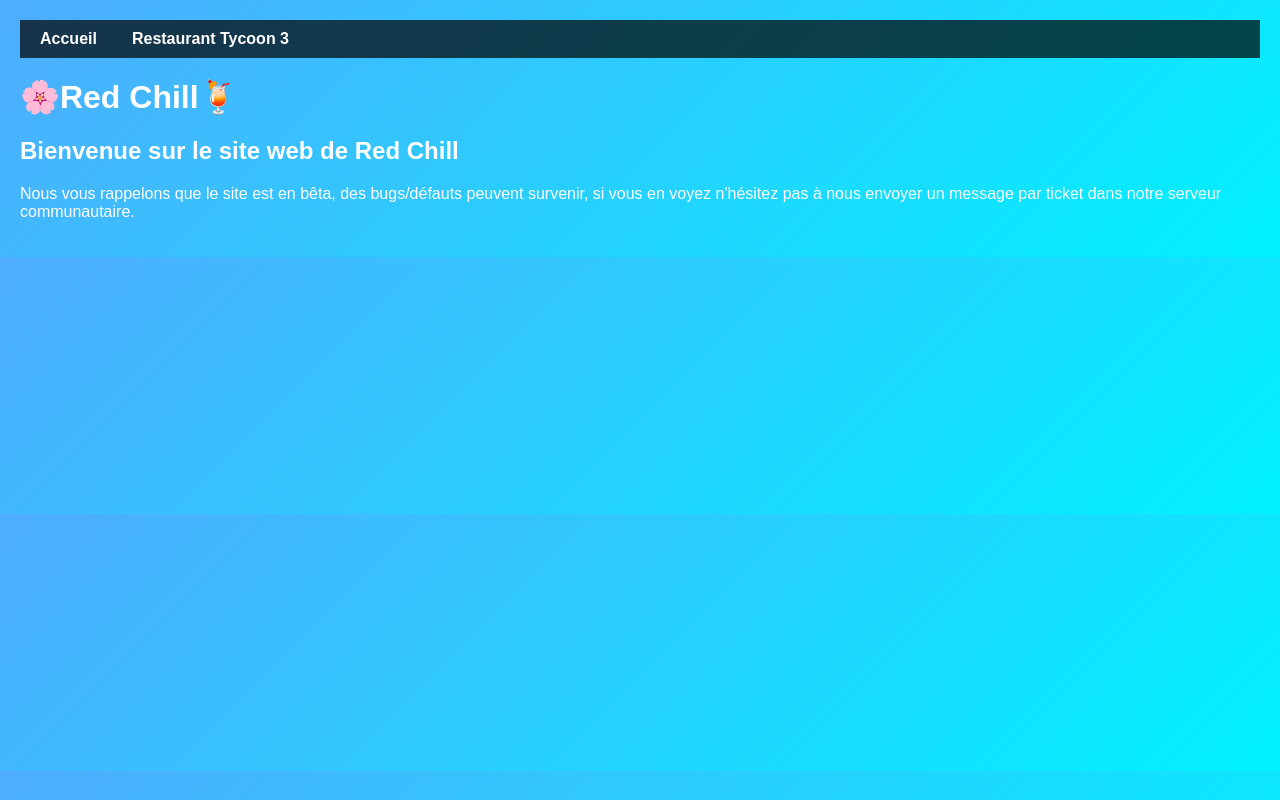
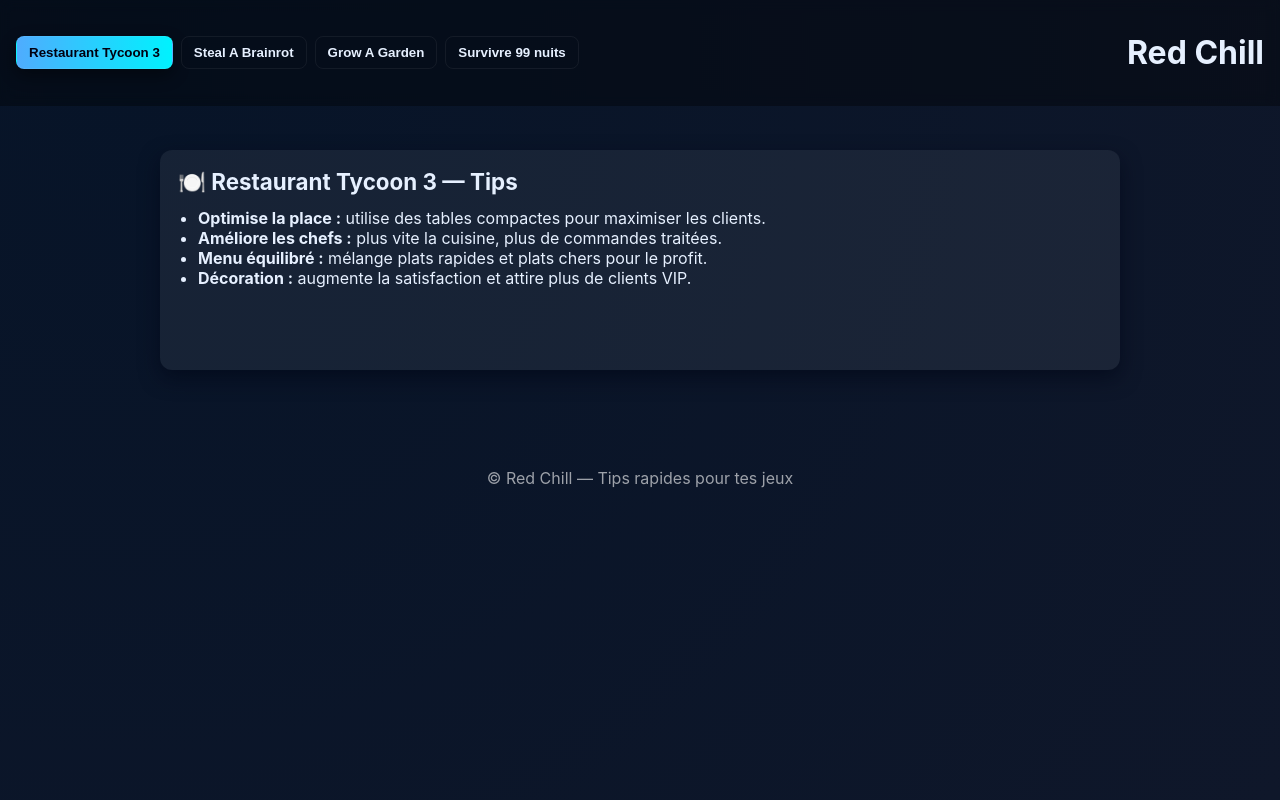
Before and after one commit to mohamedhamzac/redchill, a plain HTML site: page index.html in a window 1280 px wide. Drawn offline with Linux system fonts and the light colour scheme.

Commit message:
Ajout site tips jeux

```diff
--- a/index.html
+++ b/index.html
@@ -1,21 +1,73 @@
 <!DOCTYPE html>
 <html lang="fr">
 <head>
-  <meta charset="UTF-8">
-  <title>Red Chill</title>
-  <link rel="stylesheet" href="style.css">
+  <meta charset="utf-8" />
+  <meta name="viewport" content="width=device-width,initial-scale=1" />
+  <title>Red Chill - Tips Jeux</title>
+  <link rel="stylesheet" href="style.css" />
+  <!-- favicon si tu as un logo.png -->
+  <link rel="icon" type="image/png" href="logo.png" />
 </head>
 <body>
-  <!-- Navigation -->
-  <nav>
-    <ul class="nav">
-      <li><a href="index.html">Accueil</a></li>
-      <li><a href="restaurant.html">Restaurant Tycoon 3</a></li>
-    </ul>
-  </nav>
+  <header>
+    <nav class="nav-left">
+      <button class="nav-btn active" data-target="restaurant">Restaurant Tycoon 3</button>
+      <button class="nav-btn" data-target="steal">Steal A Brainrot</button>
+      <button class="nav-btn" data-target="garden">Grow A Garden</button>
+      <button class="nav-btn" data-target="survive">Survivre 99 nuits</button>
+    </nav>
+    <div class="brand">
+      <img src="logo.png" alt="Red Chill" class="logo" onerror="this.style.display='none'">
+      <h1>Red Chill</h1>
+    </div>
+  </header>
 
-  <h1>🌸Red Chill🍹</h1>
-  <h2>Bienvenue sur le site web de Red Chill</h2>
-  <p>Nous vous rappelons que le site est en bêta, des bugs/défauts peuvent survenir, si vous en voyez n'hésitez pas à nous envoyer un message par ticket dans notre serveur communautaire.</p>
+  <main>
+    <section id="restaurant" class="page active">
+      <h2>🍽️ Restaurant Tycoon 3 — Tips</h2>
+      <ul>
+        <li><strong>Optimise la place :</strong> utilise des tables compactes pour maximiser les clients.</li>
+        <li><strong>Améliore les chefs :</strong> plus vite la cuisine, plus de commandes traitées.</li>
+        <li><strong>Menu équilibré :</strong> mélange plats rapides et plats chers pour le profit.</li>
+        <li><strong>Décoration :</strong> augmente la satisfaction et attire plus de clients VIP.</li>
+      </ul>
+    </section>
+
+    <section id="steal" class="page">
+      <h2>🧠 Steal A Brainrot — Tips</h2>
+      <ul>
+        <li><strong>Planifie tes vols :</strong> regarde les chemins de patrouille avant d'agir.</li>
+        <li><strong>Camouflage :</strong> évite d'être vu — la discrétion rapporte.</li>
+        <li><strong>Upgrade ton stuff :</strong> outils plus efficaces = tâches plus rapides.</li>
+        <li><strong>Joue en équipe :</strong> coordonne-toi pour distraire et voler sans se faire choper.</li>
+      </ul>
+    </section>
+
+    <section id="garden" class="page">
+      <h2>🌱 Grow A Garden — Tips</h2>
+      <ul>
+        <li><strong>Arrosage régulier :</strong> surveille l'humidité pour éviter la perte de plantes.</li>
+        <li><strong>Rotation des cultures :</strong> change les plantes pour garder le sol fertile.</li>
+        <li><strong>Investis dans les upgrades :</strong> engrais et outils accélèrent la croissance.</li>
+        <li><strong>Vends intelligemment :</strong> garde quelques plantes rares pour les bons prix.</li>
+      </ul>
+    </section>
+
+    <section id="survive" class="page">
+      <h2>🌲 Survivre 99 nuits — Tips</h2>
+      <ul>
+        <li><strong>Priorité abri :</strong> fais un abri solide avant la nuit 1.</li>
+        <li><strong>Ressources essentielles :</strong> bois, pierre, nourriture — stocke en grande quantité.</li>
+        <li><strong>Économie d'énergie :</strong> évite les actions à risque la nuit sans équipement.</li>
+        <li><strong>Apprends les patterns :</strong> ennemis et météo suivent souvent des cycles — profite-en.</li>
+      </ul>
+    </section>
+  </main>
+
+  <footer>
+    <p>© Red Chill — Tips rapides pour tes jeux</p>
+  </footer>
+
+  <script src="script.js"></script>
 </body>
 </html>
--- a/script.js
+++ b/script.js
@@ -1 +1,28 @@
-alert("Bienvenue dans 🌸Red Chill🥭 !\nLe site est toujours en bêta test !");
+// script.js
+document.addEventListener('DOMContentLoaded', () => {
+  const buttons = document.querySelectorAll('.nav-btn');
+  const pages = document.querySelectorAll('.page');
+
+  function show(id){
+    pages.forEach(p => p.classList.toggle('active', p.id === id));
+    buttons.forEach(b => b.classList.toggle('active', b.dataset.target === id));
+    // smooth scroll to top of content for mobile
+    window.scrollTo({ top: 0, behavior: 'smooth' });
+  }
+
+  buttons.forEach(btn => {
+    btn.addEventListener('click', () => {
+      show(btn.dataset.target);
+      // update URL hash without reloading
+      history.replaceState(null, '', `#${btn.dataset.target}`);
+    });
+  });
+
+  // Show section from URL hash if present
+  const hash = location.hash.replace('#','');
+  if(hash && document.getElementById(hash)){
+    show(hash);
+  } else {
+    show('restaurant'); // default
+  }
+});
--- a/style.css
+++ b/style.css
@@ -1,42 +1,93 @@
-/* Style général */
-body {
-  font-family: Arial, sans-serif;
-  margin: 0;
-  padding: 20px;
-  background: linear-gradient(135deg, #4facfe, #00f2fe);
-  color: #fff;
+:root{
+  --bg1:#0f172a;
+  --accent: linear-gradient(90deg,#4facfe,#00f2fe);
+  --card: rgba(255,255,255,0.06);
+  --text:#e6f0ff;
 }
 
-/* Navbar */
-nav {
-  background: rgba(0, 0, 0, 0.7);
-  padding: 10px;
-  position: sticky;
-  top: 0;
+*{box-sizing:border-box}
+body{
+  margin:0;
+  min-height:100vh;
+  font-family:Inter, Arial, sans-serif;
+  background: radial-gradient(circle at 10% 10%, #071428, var(--bg1));
+  color:var(--text);
+  -webkit-font-smoothing:antialiased;
+  -moz-osx-font-smoothing:grayscale;
 }
 
-.nav {
-  list-style: none;
-  margin: 0;
-  padding: 0;
-  display: flex;
-  gap: 15px;
+/* Header + nav */
+header{
+  display:flex;
+  align-items:center;
+  gap:20px;
+  padding:12px 16px;
+  position:sticky;
+  top:0;
+  background:rgba(0,0,0,0.35);
+  backdrop-filter: blur(6px);
+  z-index:10;
 }
 
-.nav li a {
-  color: white;
-  text-decoration: none;
-  font-weight: bold;
-  padding: 5px 10px;
-  border-radius: 5px;
+/* Navigation (en haut à gauche) */
+.nav-left{
+  display:flex;
+  gap:8px;
+  align-items:center;
+  margin-right:auto; /* pousse la marque à droite */
 }
 
-.nav li a:hover {
-  background: #ffffff;
-  color: #000;
+/* Boutons de nav */
+.nav-btn{
+  background:transparent;
+  border:1px solid rgba(255,255,255,0.06);
+  color:var(--text);
+  padding:8px 12px;
+  border-radius:8px;
+  cursor:pointer;
+  font-weight:600;
+  transition:transform .12s ease, background .12s ease, color .12s ease;
+}
+.nav-btn:hover{ transform:translateY(-3px) }
+.nav-btn.active{
+  background:var(--accent);
+  color:#001;
+  box-shadow: 0 6px 18px rgba(0,0,0,0.45);
 }
 
-/* Titres */
-h1 {
-  margin-top: 20px;
+/* Brand (logo + titre) */
+.brand{ display:flex; align-items:center; gap:10px }
+.logo{ height:36px; width:36px; object-fit:cover; border-radius:8px }
+
+/* Main content */
+main{ padding:28px 20px; max-width:1000px; margin:0 auto; }
+
+.page{
+  display:none;
+  background:var(--card);
+  padding:18px;
+  border-radius:12px;
+  box-shadow: 0 8px 20px rgba(2,6,23,0.6);
+  margin-top:16px;
+  min-height:220px;
 }
+.page.active{ display:block; animation:fade .22s ease; }
+@keyframes fade{ from{opacity:0; transform:translateY(6px)} to{opacity:1; transform:none} }
+
+h2{ margin:0 0 12px 0; font-size:1.4rem }
+ul{ margin:0; padding-left:1.25rem; }
+
+/* Footer */
+footer{
+  text-align:center;
+  padding:26px 12px;
+  color:rgba(255,255,255,0.6);
+  margin-top:28px;
+}
+
+/* Responsive */
+@media(max-width:600px){
+  .nav-btn{ padding:7px 9px; font-size:13px }
+  .brand h1{ display:none }
+  main{ padding:18px 12px }
+}
```
